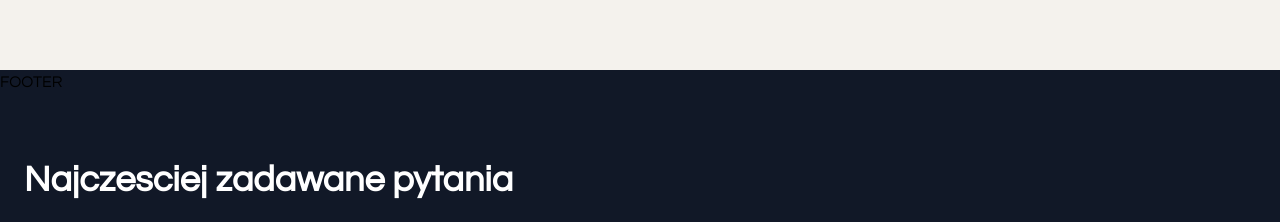
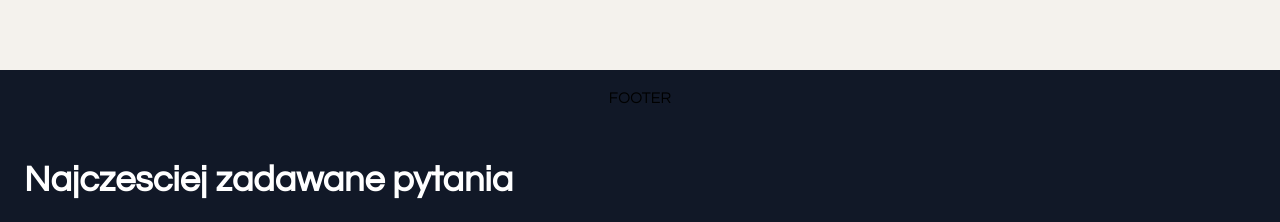
Before and after one commit to pawelkom88/Polish-School-Bristol, a Next.js app: page / in a window 1280 px wide. Shown: the part 730-952 px from the top of the page. Built offline with nearby package versions, Linux system fonts and the light colour scheme.

Commit message:
add Footer component

```diff
--- a/components/footer/Footer.js
+++ b/components/footer/Footer.js
@@ -1,39 +1,9 @@
-import React from 'react'
+import React from 'react';
 
 export default function Footer() {
   return (
-    <section className="h-24">
-      <div className="mb-4">FOOTER</div>
-      <div className="flex mb-8">
-        <a href="#">
-          {/* <img
-              src="dist/assets/logos/Facebook.svg"
-              alt="Facebook logo"
-              className="mx-4"
-            /> */}
-        </a>
-        <a href="#">
-          {/* <img
-              src="dist/assets/logos/Youtube.svg"
-              alt="Youtube logo"
-              className="mx-4"
-            /> */}
-        </a>
-        <a href="#">
-          {/* <img
-              src="dist/assets/logos/Instagram.svg"
-              alt="Instagram logo"
-              className="mx-4"
-            /> */}
-        </a>
-        <a href="#">
-          {/* <img
-              src="dist/assets/logos/Twitter.svg"
-              alt="Twitter logo"
-              className="mx-4"
-            /> */}
-        </a>
-      </div>
-    </section>
-  )
+    <footer className="h-24">
+      <div className=" my-4 text-center">FOOTER</div>
+    </footer>
+  );
 }
```
